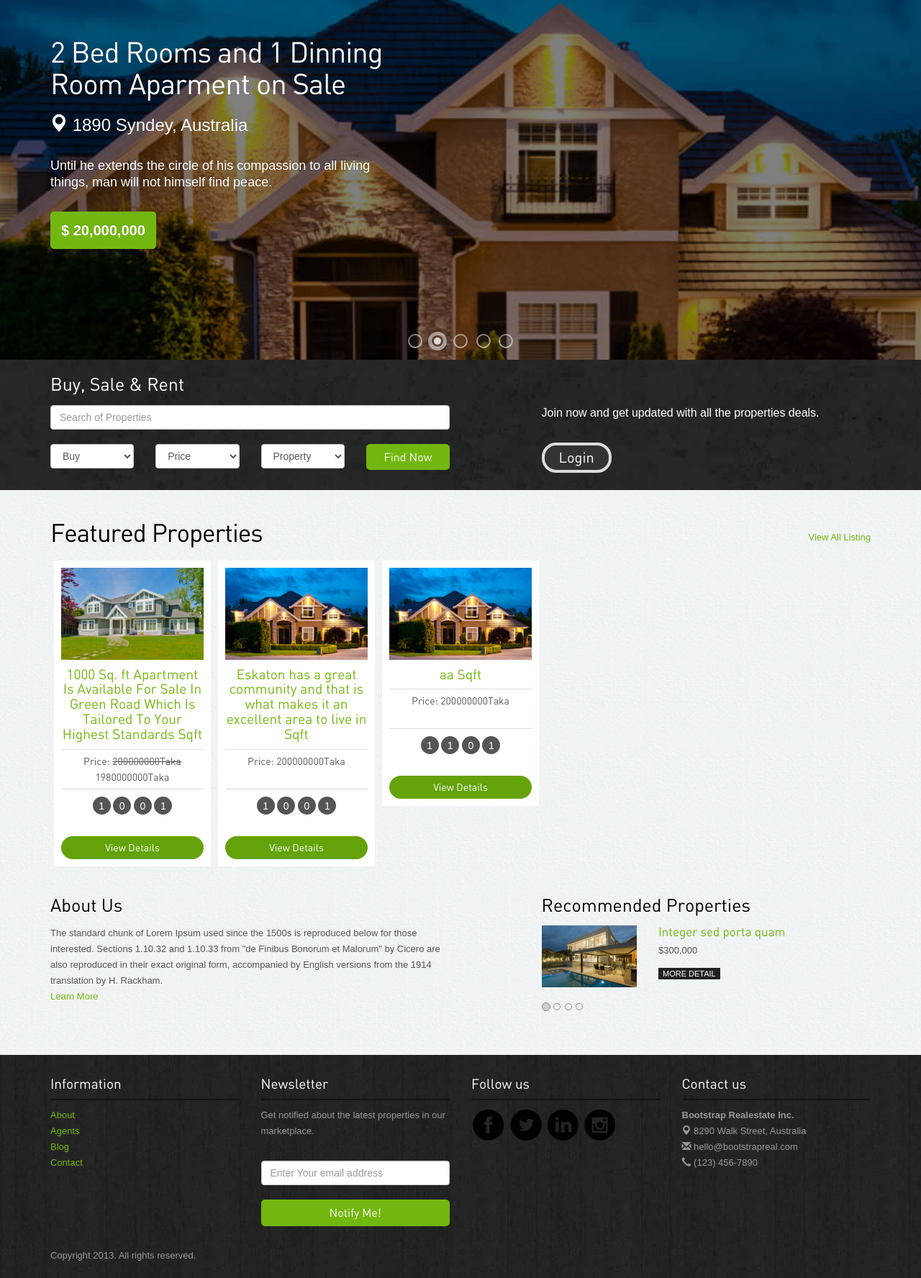
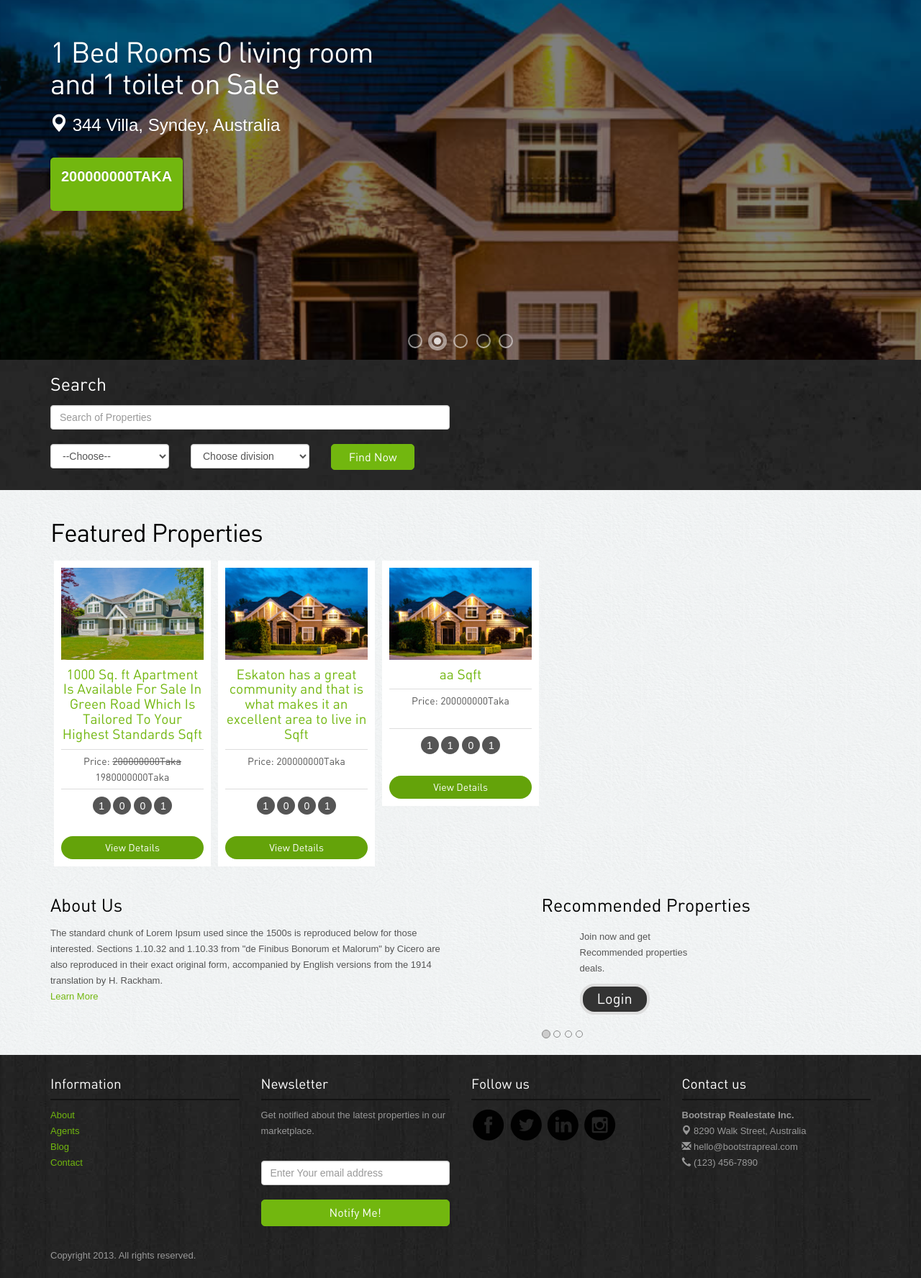
Before and after one commit to dipta995/realestate, a PHP site: page /realestate/ in a window 1280 px wide. Shown: the part 157-1933 px from the top of the page at 72% size. Run offline with PHP 8.4, Linux system fonts and the light colour scheme; data comes from the database, SQL or seed files in the repository; both versions use the stored data as it was after the commit; some libraries are stand-ins or nearby versions.

Commit message:
search and other important field updated

```diff
--- a/assets/slitslider/css/custom.css
+++ b/assets/slitslider/css/custom.css
@@ -164,21 +164,7 @@
 
 
 
- .bg-img-1 {
-	background-image: url(../../../images/slider/1.jpg);
-}
- .bg-img-2 {
-	background-image: url(../../../images/slider/2.jpg);
-}
- .bg-img-3 {
-	background-image: url(../../../images/slider/3.jpg);
-}
- .bg-img-4 {
-	background-image: url(../../../images/slider/4.jpg);
-}
- .bg-img-5 {
-	background-image: url(../../../images/slider/5.jpg);
-}
+
 
 /* Animations for content elements */
 
--- a/index.php
+++ b/index.php
@@ -3,69 +3,46 @@
 <div class="">
 
 
-            <div id="slider" class="sl-slider-wrapper">
+  <div id="slider" class="sl-slider-wrapper">
 
         <div class="sl-slider">
+        <?php
 
+ $con = new mysqli("localhost", "root", "", "realstate");
+
+      $query = "SELECT * FROM properties ORDER BY RAND() limit 5";
+      $result = $con->query($query);
+      if ($result->num_rows > 0) {
+          foreach ($result as $i => $val) {
+        ?>
+
+        <style type="text/css">
+ .bg-img-<?php echo $i+1; ?> {
+  background-image: url(<?php echo $val['image_one']; ?>);
+}
+
+        </style>
           <div class="sl-slide" data-orientation="horizontal" data-slice1-rotation="-25" data-slice2-rotation="-25" data-slice1-scale="2" data-slice2-scale="2">
             <div class="sl-slide-inner">
-              <div class="bg-img bg-img-1"></div>
-              <h2><a href="#">2 Bed Rooms and 1 Dinning Room Aparment on Sale</a></h2>
+              <div class="bg-img bg-img-<?php echo $i+1; ?>"></div>
+              <h2><a href="property-detail.php?flatid=<?php echo $val['id'] ?>"><?php echo $val['bed_room']." Bed Rooms ".$val['living_room']." living room and ".$val['toilet']." toilet"; ?> on Sale</a></h2>
+              <a href="property-detail.php?flatid=<?php echo $val['id'] ?>">
               <blockquote>
-              <p class="location"><span class="glyphicon glyphicon-map-marker"></span> 1890 Syndey, Australia</p>
-              <p>Until he extends the circle of his compassion to all living things, man will not himself find peace.</p>
-              <cite>$ 20,000,000</cite>
-              </blockquote>
+              <p class="location"><span class="glyphicon glyphicon-map-marker"></span> <?php echo $val['location']; ?></p>
+
+              <cite><?php   $dis = round(($val['price']*$val['discount'])-(($val['price']*$val['discount'])/100));
+        if ($dis!=0) {
+
+          echo "<del>".$val['price']."Taka</del><br>".$dis."Taka";
+        }else{
+          echo $val['price']."Taka <br><br>";
+        } ?></cite>
+              </blockquote></a>
             </div>
           </div>
+          <?php } }?>
 
-          <div class="sl-slide" data-orientation="vertical" data-slice1-rotation="10" data-slice2-rotation="-15" data-slice1-scale="1.5" data-slice2-scale="1.5">
-            <div class="sl-slide-inner">
-              <div class="bg-img bg-img-2"></div>
-              <h2><a href="#">2 Bed Rooms and 1 Dinning Room Aparment on Sale</a></h2>
-              <blockquote>
-              <p class="location"><span class="glyphicon glyphicon-map-marker"></span> 1890 Syndey, Australia</p>
-              <p>Until he extends the circle of his compassion to all living things, man will not himself find peace.</p>
-              <cite>$ 20,000,000</cite>
-              </blockquote>
-            </div>
-          </div>
 
-          <div class="sl-slide" data-orientation="horizontal" data-slice1-rotation="3" data-slice2-rotation="3" data-slice1-scale="2" data-slice2-scale="1">
-            <div class="sl-slide-inner">
-              <div class="bg-img bg-img-3"></div>
-              <h2><a href="#">2 Bed Rooms and 1 Dinning Room Aparment on Sale</a></h2>
-              <blockquote>
-              <p class="location"><span class="glyphicon glyphicon-map-marker"></span> 1890 Syndey, Australia</p>
-              <p>Until he extends the circle of his compassion to all living things, man will not himself find peace.</p>
-              <cite>$ 20,000,000</cite>
-              </blockquote>
-            </div>
-          </div>
-
-          <div class="sl-slide" data-orientation="vertical" data-slice1-rotation="-5" data-slice2-rotation="25" data-slice1-scale="2" data-slice2-scale="1">
-            <div class="sl-slide-inner">
-              <div class="bg-img bg-img-4"></div>
-              <h2><a href="#">2 Bed Rooms and 1 Dinning Room Aparment on Sale</a></h2>
-              <blockquote>
-              <p class="location"><span class="glyphicon glyphicon-map-marker"></span> 1890 Syndey, Australia</p>
-              <p>Until he extends the circle of his compassion to all living things, man will not himself find peace.</p>
-              <cite>$ 20,000,000</cite>
-              </blockquote>
-            </div>
-          </div>
-
-          <div class="sl-slide" data-orientation="horizontal" data-slice1-rotation="-5" data-slice2-rotation="10" data-slice1-scale="2" data-slice2-scale="1">
-            <div class="sl-slide-inner">
-              <div class="bg-img bg-img-5"></div>
-              <h2><a href="#">2 Bed Rooms and 1 Dinning Room Aparment on Sale</a></h2>
-              <blockquote>
-              <p class="location"><span class="glyphicon glyphicon-map-marker"></span> 1890 Syndey, Australia</p>
-              <p>Until he extends the circle of his compassion to all living things, man will not himself find peace.</p>
-              <cite>$ 20,000,000</cite>
-              </blockquote>
-            </div>
-          </div>
         </div><!-- /sl-slider -->
 
 
@@ -86,67 +63,71 @@
 <div class="banner-search">
   <div class="container">
     <!-- banner -->
-    <h3>Buy, Sale & Rent</h3>
+    <h3>Search </h3>
     <div class="searchbar">
       <div class="row">
         <div class="col-lg-6 col-sm-6">
-          <input type="text" class="form-control" placeholder="Search of Properties">
+          <form method="get" action="search.php">
+          <input type="text" class="form-control" name="key" placeholder="Search of Properties">
           <div class="row">
-            <div class="col-lg-3 col-sm-3 ">
-              <select class="form-control">
-                <option>Buy</option>
-                <option>Rent</option>
-                <option>Sale</option>
+            <div class="col-lg-4 col-sm-4 ">
+              <select required name="cat" class="form-control">
+                <option selected="true" disabled="disabled"  value="">--Choose--</option>
+                 <?php
+                   $query = "SELECT * FROM  category where flag=1 Order By cat_id desc";
+                   $result = $con->query($query);
+                   foreach ($result as $key => $value) {
+                ?>
+                <option value="<?php echo $value['cat_id']?>" ><?php echo $value['cat_name']?></option>
+              <?php } ?>
+
               </select>
             </div>
-            <div class="col-lg-3 col-sm-4">
-              <select class="form-control">
+           <!--  <div class="col-lg-3 col-sm-4">
+              <select name="price" class="form-control">
                 <option>Price</option>
-                <option>$150,000 - $200,000</option>
-                <option>$200,000 - $250,000</option>
-                <option>$250,000 - $300,000</option>
-                <option>$300,000 - above</option>
+                <option>150,000 - 200,000</option>
+                <option>200,000 - 250,000</option>
+                <option>250,000 - 300,000</option>
+                <option>300,000 - above</option>
               </select>
-            </div>
-            <div class="col-lg-3 col-sm-4">
-            <select class="form-control">
-                <option>Property</option>
-                <option>Apartment</option>
-                <option>Building</option>
-                <option>Office Space</option>
-              </select>
+            </div> -->
+            <div class="col-lg-4 col-sm-4">
+             <select required class="form-control" name="div" id="">
+                  <option selected="true" disabled="disabled"  value="">Choose division</option>
+                  <option value="Dhaka">Dhaka</option>
+                  <option value="Khulna">Khulna</option>
+                  <option value="Rajshahi">Rajshahi</option>
+                  <option value="Chattogram">Chattogram</option>
+                  <option value="Barishal">Barishal</option>
+                  <option value="Sylhet">Sylhet</option>
+                  <option value="Barishal">Rangpur</option>
+                  <option value="Sylhet">Mymensingh</option>
+
+                </select>
               </div>
               <div class="col-lg-3 col-sm-4">
-              <button class="btn btn-success"  onclick="window.location.href='buysalerent.php'">Find Now</button>
+              <button class="btn btn-success" type="submit" name="search">Find Now</button>
               </div>
           </div>
-
+          </form>
 
         </div>
+
         <div class="col-lg-5 col-lg-offset-1 col-sm-6 ">
-          <p>Join now and get updated with all the properties deals.</p>
-          <button class="btn btn-info"   data-toggle="modal" data-target="#loginpop">Login</button>        </div>
+<!--           <p>Join now and get updated with all the properties deals.</p>
+          <button class="btn btn-info"   data-toggle="modal" data-target="#loginpop">Login</button>  -->       </div>
       </div>
     </div>
   </div>
 </div>
 <!-- banner -->
 <div class="container">
-  <div class="properties-listing spacer"> <a href="buysalerent.php" class="pull-right viewall">View All Listing</a>
+  <div class="properties-listing spacer">
     <h2>Featured Properties</h2>
     <div id="owl-example" class="owl-carousel">
-      <!-- <div class="properties">
-        <div class="image-holder"><img src="images/properties/1.jpg" class="img-responsive" alt="properties"/>
-          <div class="status sold">Sold</div>
-        </div>
-        <h4><a href="property-detail.php">Royal Inn</a></h4>
-        <p class="price">Price: $234,900</p>
-        <div class="listing-detail"><span data-toggle="tooltip" data-placement="bottom" data-original-title="Bed Room">5</span> <span data-toggle="tooltip" data-placement="bottom" data-original-title="Living Room">2</span> <span data-toggle="tooltip" data-placement="bottom" data-original-title="Parking">2</span> <span data-toggle="tooltip" data-placement="bottom" data-original-title="Kitchen">1</span> </div>
-        <a class="btn btn-primary" href="property-detail.php">View Details</a>
-      </div>
-        -->
+
      <?php
-      $con = new mysqli("localhost", "root", "", "realstate");
 
       $query = "SELECT * FROM properties Order By id desc Limit 10";
       $result = $con->query($query);
@@ -175,7 +156,10 @@
         <div class="listing-detail"><span data-toggle="tooltip" data-placement="bottom" data-original-title="Bed Room"><?php echo $value['bed_room']; ?></span> <span data-toggle="tooltip" data-placement="bottom" data-original-title="Living Room"><?php echo $value['living_room']; ?></span> <span data-toggle="tooltip" data-placement="bottom" data-original-title="Parking"><?php echo $value['parking']; ?></span> <span data-toggle="tooltip" data-placement="bottom" data-original-title="Kitchen"><?php echo $value['kitchen']; ?></span> </div>
         <a class="btn btn-primary" href="property-detail.php?flatid=<?php echo $value['id'] ?>">View Details</a>
       </div>
-     <?php }} ?>
+     <?php }}else{ ?>
+       <div class="col-lg-5 col-lg-offset-1 col-sm-6 ">
+          <p>Join now and get updated with all the properties deals.</p>
+          <button class="btn btn-info"   data-toggle="modal" data-target="#loginpop">Login</button> </div> <?php } ?>
 
     </div>
   </div>
@@ -197,42 +181,47 @@
           </ol>
           <!-- Carousel items -->
           <div class="carousel-inner">
-            <div class="item active">
+
+            <?php
+
+              if (isset($_SESSION['admin'])=='admin') {
+            $userid =$_SESSION['user_id'];
+
+            $usrqre = "SELECT * FROM users WHERE user_id = $userid ";
+                    $res = $con->query($usrqre);
+                        $getvalue = mysqli_fetch_array($res);
+                        $division = $getvalue['division'];
+            $query = "SELECT * FROM properties WHERE division='$division' ORDER BY RAND() limit 3";
+      $result = $con->query($query);
+      if ($result->num_rows > 0) {
+          foreach ($result as $i => $val) {
+        ?>
+
+
+            <div class="item <?php if($i==0){
+              echo "active";
+            }?>">
               <div class="row">
-                <div class="col-lg-4"><img src="images/properties/1.jpg" class="img-responsive" alt="properties"/></div>
+                <div class="col-lg-4"><img src="<?php echo $val['image_one'];?>" class="img-responsive" alt="properties"/></div>
                 <div class="col-lg-8">
-                  <h5><a href="property-detail.php">Integer sed porta quam</a></h5>
-                  <p class="price">$300,000</p>
-                  <a href="property-detail.php" class="more">More Detail</a> </div>
+                  <h5><a href="property-detail.php?flatid=<?php echo $val['id'] ?>"><?php echo $val['title'];?></a></h5>
+                  <p class="price"><?php $dis = round(($val['price']*$val['discount'])-(($val['price']*$val['discount'])/100));
+        if ($dis!=0) {
+
+          echo "<del>".$val['price']."Taka</del><br>".$dis."Taka";
+        }else{
+          echo $val['price']."Taka <br><br>";
+        } ?></p>
+                  <a href="property-detail.php?flatid=<?php echo $val['id'] ?>" class="more">More Detail</a> </div>
               </div>
             </div>
-            <div class="item">
-              <div class="row">
-                <div class="col-lg-4"><img src="images/properties/2.jpg" class="img-responsive" alt="properties"/></div>
-                <div class="col-lg-8">
-                  <h5><a href="property-detail.php">Integer sed porta quam</a></h5>
-                  <p class="price">$300,000</p>
-                  <a href="property-detail.php" class="more">More Detail</a> </div>
-              </div>
-            </div>
-            <div class="item">
-              <div class="row">
-                <div class="col-lg-4"><img src="images/properties/3.jpg" class="img-responsive" alt="properties"/></div>
-                <div class="col-lg-8">
-                  <h5><a href="property-detail.php">Integer sed porta quam</a></h5>
-                  <p class="price">$300,000</p>
-                  <a href="property-detail.php" class="more">More Detail</a> </div>
-              </div>
-            </div>
-            <div class="item">
-              <div class="row">
-                <div class="col-lg-4"><img src="images/properties/4.jpg" class="img-responsive" alt="properties"/></div>
-                <div class="col-lg-8">
-                  <h5><a href="property-detail.php">Integer sed porta quam</a></h5>
-                  <p class="price">$300,000</p>
-                  <a href="property-detail.php" class="more">More Detail</a> </div>
-              </div>
-            </div>
+          <?php } } }else{ ?>
+             <div class="col-lg-5 col-lg-offset-1 col-sm-6 ">
+          <p>Join now and get Recommended properties deals.</p>
+          <a class="btn btn-info" href="login.php">Login</a>        </div>
+      </div>
+    <?php } ?>
+
           </div>
         </div>
       </div>
--- a/property-detail.php
+++ b/property-detail.php
@@ -9,6 +9,9 @@
 <!-- banner -->
 
 <?php
+if (!isset($_SESSION['admin'])=='admin') {
+  echo "<script>window.location='login.php';</script>";
+ }
 $con = new mysqli("localhost", "root", "", "realstate");
  if (empty($_GET['flatid']) || $_GET['flatid']==NULL|| !isset($_GET['flatid'])) {
   echo "<script>window.location='index.php';</script>";
```
Also changed, not shown: allproduct.php (+30 -25 lines), realstate.sql (+47 -3 lines), register.php (+18 -3 lines), search.php (added, +181 -0 lines), searchbox.php (added, +60 -0 lines), images/c3a4b46f2b.jpg (added).
